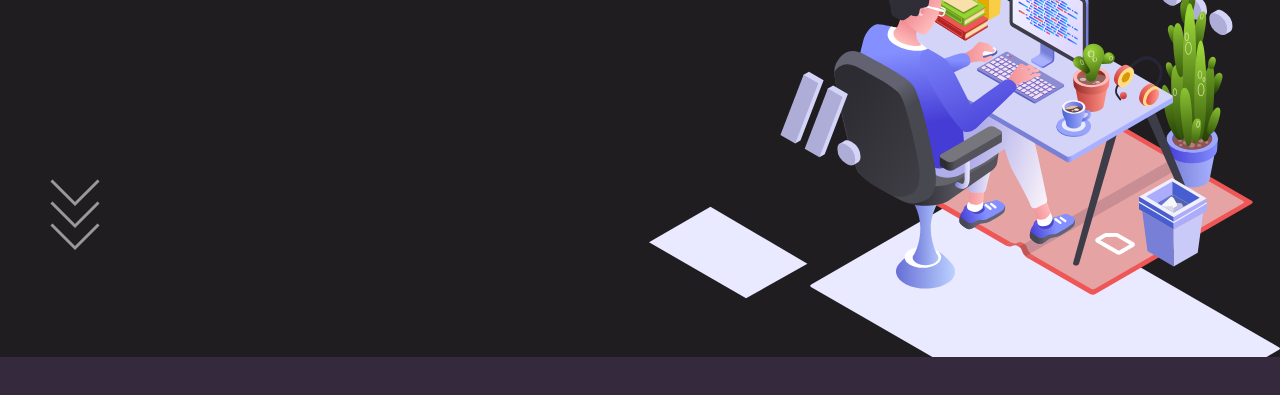
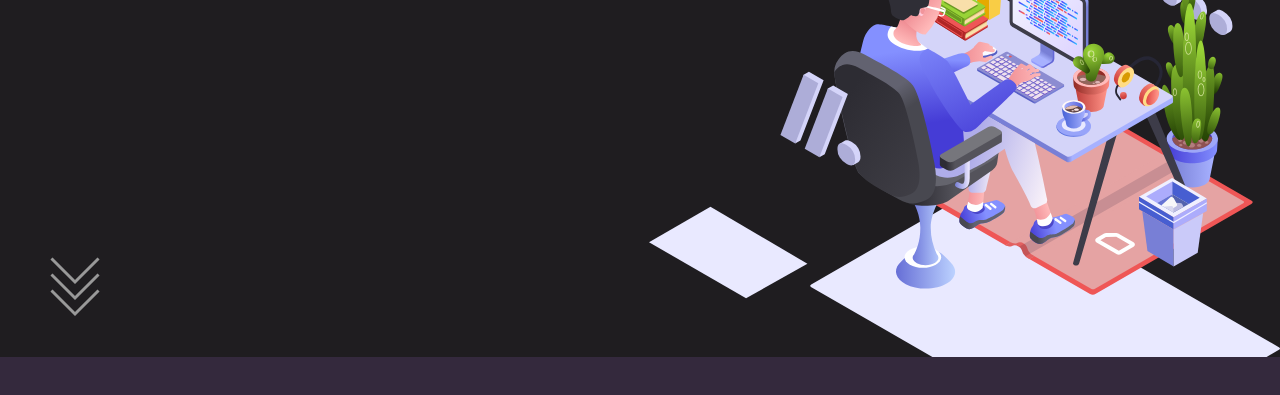
Before and after one commit to alexanderhorner/personal-homepage2022, a website built with Vite: page hosting/index.html in a window 1280 px wide. Shown: the part 443-838 px from the top of the page. Built offline with nearby package versions, Linux system fonts and the light colour scheme; what autosize would draw is missing.

Commit message:
Change small screen hero style

```diff
--- a/hosting/index.html
+++ b/hosting/index.html
@@ -78,7 +78,7 @@
         <form data-aos="fade-up" data-aos-anchor="#contact h2" method="POST">
 
           <span>Verification:</span>
-          <div class="g-recaptcha" data-sitekey="6Lep3wkgAAAAALx3J9nNMRyhR-HZjp2LPXB_WfeV"></div>
+          <div class="g-recaptcha" style="max-width: 80vw;" data-sitekey="6Lep3wkgAAAAALx3J9nNMRyhR-HZjp2LPXB_WfeV"></div>
 
           <label for="name">Name:</label>
           <input autocomplete="name" type="text" name="name" placeholder="What’s your full name?">
--- a/hosting/style.scss
+++ b/hosting/style.scss
@@ -16,6 +16,7 @@
 
 html,
 body {
+  overflow-x: hidden;
   background-color: hsl(274, 5%, 12%);
   color: #ffffff;
   font-family: "Nunito Sans", sans-serif;
@@ -79,11 +80,19 @@ header {
   grid-template-columns: 20px 1fr 20px;
   grid-template-rows: 17% auto auto 1fr auto;
   height: 100vh;
+  min-height: fit-content;
+
 
   @media only screen and (min-width: 600px) {
     grid-template-columns: 50px 95fr 10fr 90fr;
     // If you adjust the 50px margin on the left, you also have to adust how the container size is calculated in .title
-    grid-template-rows: 10fr min-content min-content 8fr min-content 100px;
+    grid-template-rows: 10fr min-content min-content 10fr;
+
+    @media only screen and (min-height: 600px) {
+      grid-template-columns: 50px 95fr 10fr 90fr;
+      // If you adjust the 50px margin on the left, you also have to adust how the container size is calculated in .title
+      grid-template-rows: 10fr min-content min-content 8fr 100px;
+    }
   }
 
   * {
@@ -124,8 +133,14 @@ header {
     animation: fadeIn 0.75s ease-out 0s 1 normal none;
     padding-top: 12px;
     width: 50px;
-    display: flex;
     flex-direction: column;
+    display: none;
+
+    @media only screen and (min-width: 600px) and (min-height: 600px) {
+      display: flex;
+      grid-column: 2 / span 1;
+      grid-row: 5 / span 1;
+    }
 
     .svgline {
       margin-top: -12px;
@@ -150,18 +165,12 @@ header {
         animation-delay: 0.3s;
       }
     }
-    display: none;
-
-    @media only screen and (min-width: 600px) {
-      display: initial;
-      grid-column: 2 / span 1;
-      grid-row: 5 / span 1;
-    }
   }
 
   .hero-illustration {
     margin-bottom: -1px;
     grid-row: 5;
+    grid-column: 2 / -1;
     pointer-events: none;
     width: 100%;
     max-width: 800px;
```
